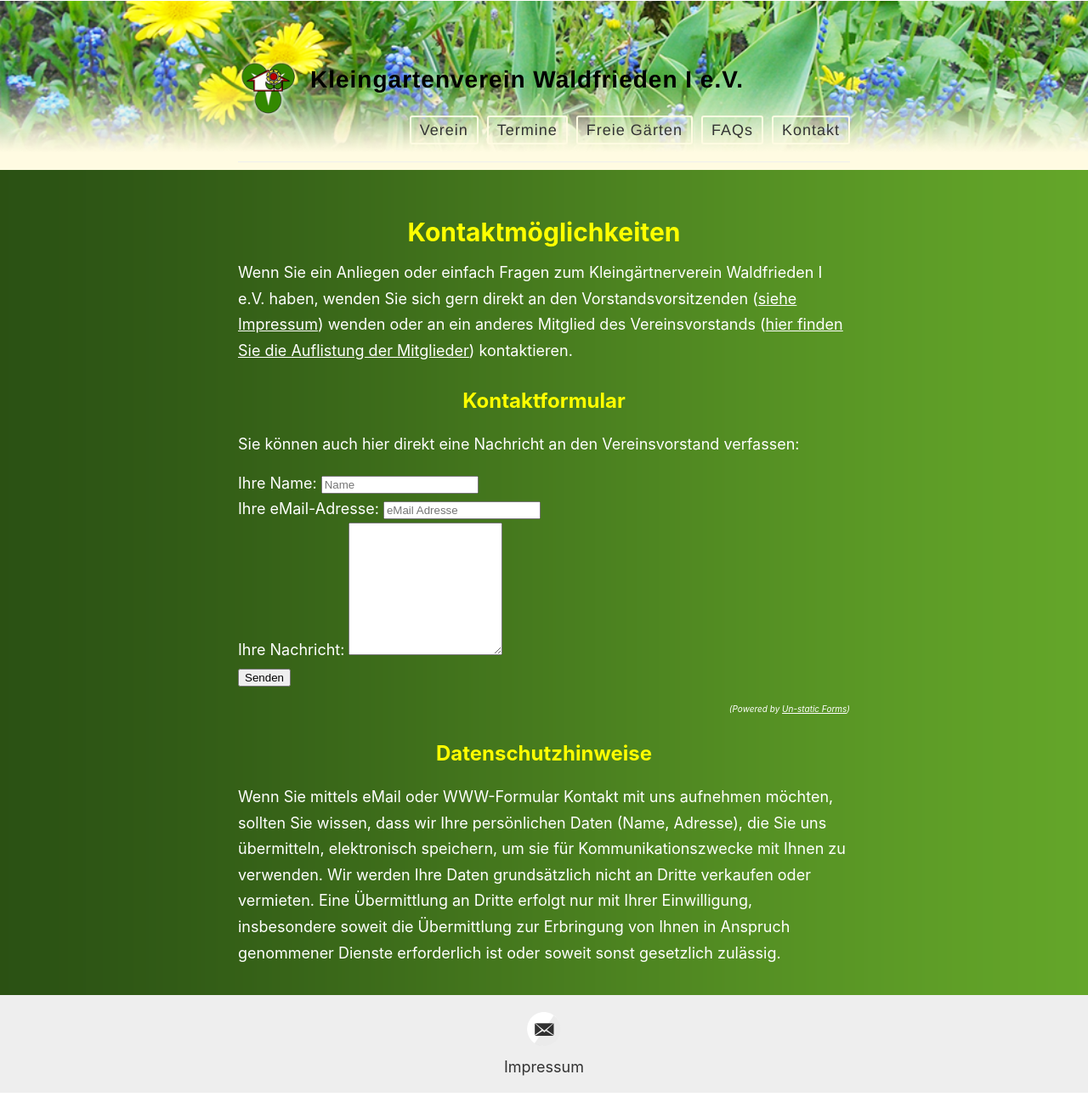
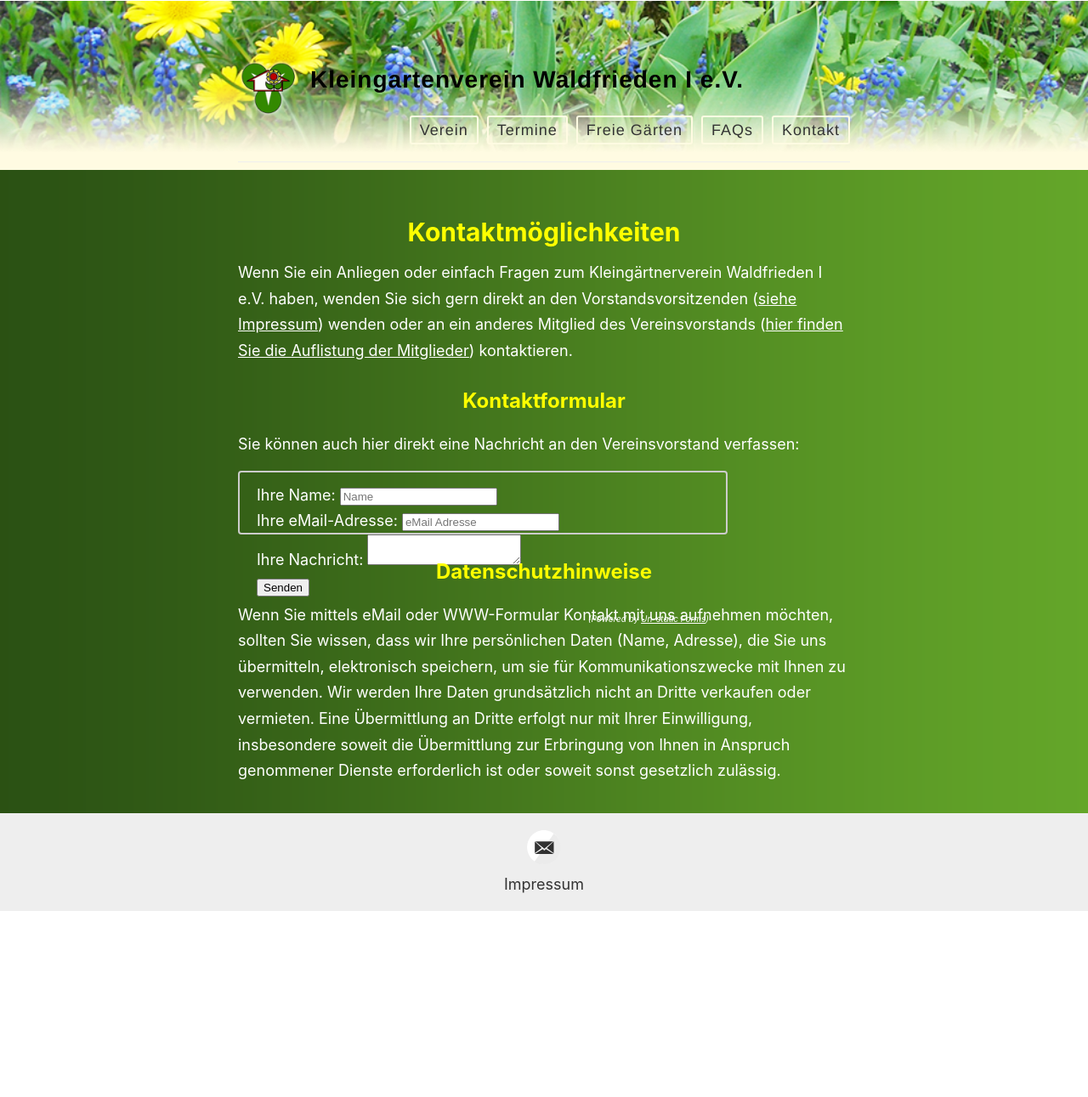
Before and after one commit to der-Frankie/kgv-website-dev.github.io, a Jekyll site: the page built from _pages/kontakt.md, in a window 1280 px wide. Shown: the whole page at 85% size. Built offline with Jekyll 4.4.1, drawn with Linux system fonts in a browser that asks for light colours; after the commit the page ends 1077 px from its top, so only the background shows below that.

Commit message:
Verfeinerung

```diff
--- a/_includes/contact-form.html
+++ b/_includes/contact-form.html
@@ -15,7 +15,7 @@
 
     <label>
         Ihre Nachricht:
-        <textarea name="message" rows="10"></textarea>
+        <textarea name="message"></textarea>
     </label>
     <br>
 
--- a/assets/style.scss
+++ b/assets/style.scss
@@ -86,6 +86,16 @@ h4 {
 
 p {
   margin: 15px 0;
+}
+
+form {
+  width: 80%;
+  height: 75px;
+  padding: 12px 20px;
+  box-sizing: border-box;
+  border: 2px solid #ccc;
+  border-radius: 4px;
+  resize: vertical;
 }
 
 table {
```
